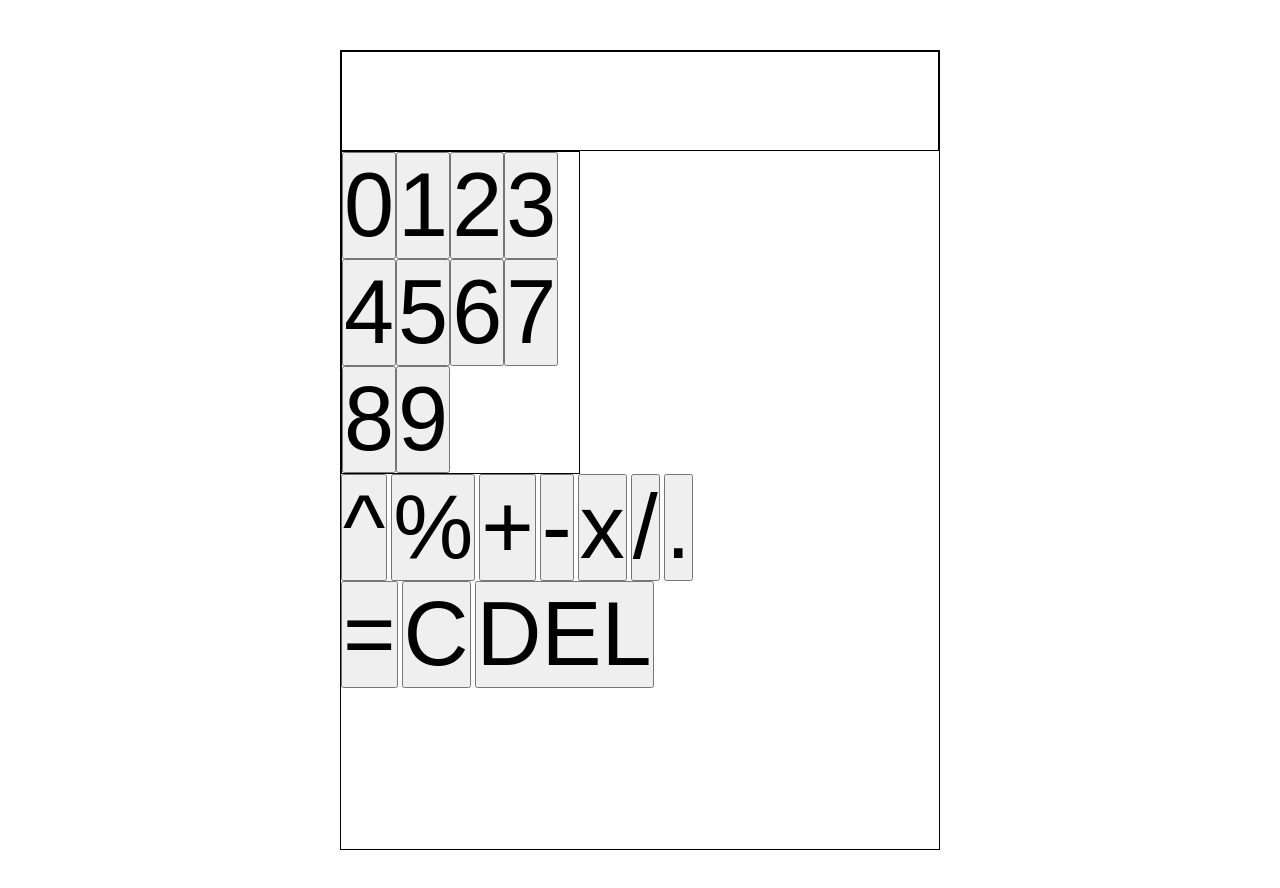
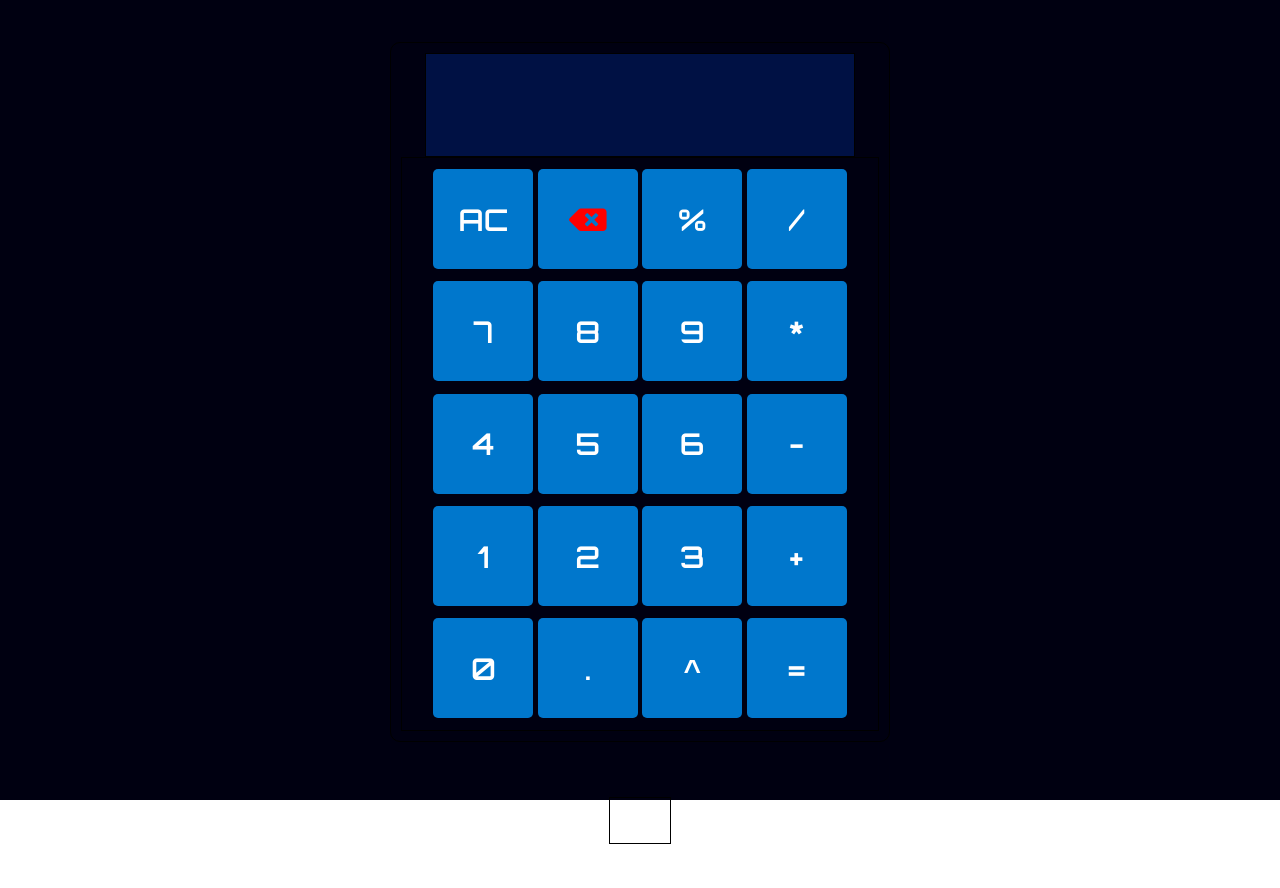
Before and after one commit to 00mark0/odin-project---calculator, a plain HTML site: page index.html in a window 1280 px wide. After the commit the page ends 849 px from the top, so only its background shows below. Drawn offline with Linux system fonts and the light colour scheme.

Commit message:
Added styling and functionality to the display

```diff
--- a/index.html
+++ b/index.html
@@ -4,38 +4,66 @@
     <meta charset="UTF-8" />
     <meta name="viewport" content="width=device-width, initial-scale=1.0" />
     <title>Calculator</title>
+    <link rel="preconnect" href="https://fonts.googleapis.com" />
+    <link rel="preconnect" href="https://fonts.gstatic.com" crossorigin />
+    <link
+      href="https://fonts.googleapis.com/css2?family=Orbitron:wght@400..900&display=swap"
+      rel="stylesheet"
+    />
+    <link
+      rel="stylesheet"
+      href="https://cdnjs.cloudflare.com/ajax/libs/font-awesome/5.15.3/css/all.min.css"
+    />
     <link rel="stylesheet" href="./style.css" />
     <script src="./main.js" defer></script>
   </head>
   <body>
+    <div class="wrapper">
+      <header>
+        <h1>Calculator Project</h1>
+      </header>
+      <main>
         <div class="container">
-      <div class="display"></div>
-      <div class="number-buttons">
-        <button id="number-0">0</button>
+          <output class="display"></output>
+          <nav class="buttons">
+            <div class="row">
+              <button id="clear">AC</button>
+              <button id="delete">
+                <i class="fas fa-backspace"></i>
+              </button>
+              <button id="percentage">%</button>
+              <button id="divide">/</button>
+            </div>
+            <div class="row">
+              <button id="number-7">7</button>
+              <button id="number-8">8</button>
+              <button id="number-9">9</button>
+              <button id="multiply">*</button>
+            </div>
+            <div class="row">
+              <button id="number-4">4</button>
+              <button id="number-5">5</button>
+              <button id="number-6">6</button>
+              <button id="minus">-</button>
+            </div>
+            <div class="row">
               <button id="number-1">1</button>
               <button id="number-2">2</button>
               <button id="number-3">3</button>
-        <button id="number-4">4</button>
-        <button id="number-5">5</button>
-        <button id="number-6">6</button>
-        <button id="number-7">7</button>
-        <button id="number-8">8</button>
-        <button id="number-9">9</button>
+              <button id="plus">+</button>
             </div>
-      <div class="operation-buttons">
+            <div class="row">
+              <button id="number-0">0</button>
+              <button id="decimal">.</button>
               <button id="power">^</button>
-        <button id="percentage">%</button>
-        <button id="plus">+</button>
-        <button id="minus">-</button>
-        <button id="multiply">x</button>
-        <button id="divide">/</button>
-        <button id="decimal">.</button>
+              <button id="equal">=</button>
             </div>
-      <div class="equal-button">
-        <button id="equal">=</button>
-        <button id="clear">C</button>
-        <button id="delete">DEL</button>
+          </nav>
         </div>
+      </main>
+      <footer>
+        <p>M.R</p>
+      </footer>
     </div>
   </body>
 </html>
--- a/main.js
+++ b/main.js
@@ -1,5 +1,22 @@
+/**
+ * The main JavaScript file for the calculator application.
+ *
+ * @file This file contains the logic for the calculator application.
+ * It defines functions to handle button clicks, perform calculations,
+ * update the display, and handle keyboard inputs.
+ *
+ * @summary Calculator application logic.
+ * @since 1.0.0
+ * @version 1.0.0
+ */
+
+// FILEPATH: /home/mark00/repos/odin-project---calculator/main.js
+
+// Selecting DOM elements
 let container = document.querySelector('.container');
 let display = document.querySelector('.display');
+
+// Object containing references to all the calculator buttons
 const buttons = {
   zero: document.querySelector('#number-0'),
   one: document.querySelector('#number-1'),
@@ -23,24 +40,61 @@ const buttons = {
   decimal: document.querySelector('#decimal'),
 };
 
+// Variables to store the current and previous operands, and the current operation
 let currentOperand = '';
 let previousOperand = '';
 let operation = undefined;
 
+// Maximum number allowed in calculations
+const MAX_NUMBER = 9007199254740991;
+
+/**
+ * Updates the display with the current operand and operation.
+ * If there is no operation or previous operand, only the current operand is displayed.
+ *
+ * @function
+ * @returns {void}
+ */
 function updateDisplay() {
   if (operation !== undefined && previousOperand !== '') {
     display.textContent = `${previousOperand} ${operation} ${currentOperand}`;
   } else {
     display.textContent = currentOperand;
   }
+  adjustFontSize();
 }
 
+/**
+ * Appends a number to the current operand.
+ * If the display length exceeds 30 characters, the number is not appended.
+ * If the resulting number exceeds the maximum allowed number, it is not appended.
+ *
+ * @function
+ * @param {number} number - The number to append.
+ * @returns {void}
+ */
 function appendNumber(number) {
+  if (display.textContent.length >= 30) {
+    return;
+  }
+
+  if (parseFloat(currentOperand + number.toString()) > MAX_NUMBER) {
+    return;
+  }
+
   currentOperand += number.toString();
   updateDisplay();
+  adjustFontSize();
   disableDecimalButton();
 }
 
+/**
+ * Sets the chosen operation and performs the calculation if necessary.
+ *
+ * @function
+ * @param {string} op - The operation to perform.
+ * @returns {void}
+ */
 function chooseOperation(op) {
   if (currentOperand === '') {
     return;
@@ -57,6 +111,12 @@ function chooseOperation(op) {
   updateDisplay();
 }
 
+/**
+ * Performs the calculation based on the current operation and operands.
+ *
+ * @function
+ * @returns {void}
+ */
 function compute() {
   const prev = parseFloat(previousOperand);
   const current = parseFloat(currentOperand);
@@ -92,6 +152,11 @@ function compute() {
       return;
   }
 
+  if (currentOperand > MAX_NUMBER) {
+    currentOperand = 'Error: Number is too large';
+    return;
+  }
+
   if (currentOperand % 1 !== 0) {
     currentOperand = parseFloat(currentOperand.toFixed(2));
   }
@@ -100,6 +165,12 @@ function compute() {
   previousOperand = '';
 }
 
+/**
+ * Performs the calculation and updates the display.
+ *
+ * @function
+ * @returns {void}
+ */
 function equals() {
   if (
     operation !== undefined &&
@@ -111,6 +182,12 @@ function equals() {
   updateDisplay();
 }
 
+/**
+ * Clears the current and previous operands, and the operation.
+ *
+ * @function
+ * @returns {void}
+ */
 function clear() {
   currentOperand = '';
   previousOperand = '';
@@ -120,11 +197,23 @@ function clear() {
   disableDecimalButton();
 }
 
+/**
+ * Deletes the last character from the current operand.
+ *
+ * @function
+ * @returns {void}
+ */
 function deleteNumber() {
   currentOperand = currentOperand.toString().slice(0, -1);
   updateDisplay();
 }
 
+/**
+ * Appends a decimal point to the current operand if it doesn't already contain one.
+ *
+ * @function
+ * @returns {void}
+ */
 function appendDecimal() {
   if (!currentOperand.includes('.')) {
     currentOperand += '.';
@@ -133,6 +222,12 @@ function appendDecimal() {
   disableDecimalButton();
 }
 
+/**
+ * Disables the decimal button if the current operand already contains a decimal point.
+ *
+ * @function
+ * @returns {void}
+ */
 function disableDecimalButton() {
   const decimalIndex = currentOperand.indexOf('.');
   if (decimalIndex !== -1 && decimalIndex < currentOperand.length - 1) {
@@ -142,6 +237,13 @@ function disableDecimalButton() {
   }
 }
 
+/**
+ * Handles key press events and performs the corresponding action.
+ *
+ * @function
+ * @param {KeyboardEvent} e - The key press event.
+ * @returns {void}
+ */
 function handleKeyPress(e) {
   switch (e.key) {
     case '0':
@@ -209,6 +311,28 @@ function handleKeyPress(e) {
   }
 }
 
+/**
+ * Adjusts the font size of the display based on its content length.
+ *
+ * @function
+ * @returns {void}
+ */
+function adjustFontSize() {
+  const display = document.querySelector('.display');
+  let length = display.textContent.length;
+
+  if (length > 20) {
+    display.style.fontSize = '10px';
+  } else if (length > 15) {
+    display.style.fontSize = '20px';
+  } else if (length > 10) {
+    display.style.fontSize = '30px';
+  } else {
+    display.style.fontSize = '50px';
+  }
+}
+
+// Event listeners for button clicks
 buttons.zero.addEventListener('click', () => appendNumber(0));
 buttons.one.addEventListener('click', () => appendNumber(1));
 buttons.two.addEventListener('click', () => appendNumber(2));
@@ -234,6 +358,7 @@ window.addEventListener('keydown', handleKeyPress);
 buttons.delete.addEventListener('click', deleteNumber);
 buttons.decimal.addEventListener('click', appendDecimal);
 
+// Prevent form submission
 const form = document.querySelector('form');
 if (form) {
   form.addEventListener('submit', (e) => {
--- a/style.css
+++ b/style.css
@@ -4,34 +4,87 @@
   box-sizing: border-box;
 }
 
+.wrapper {
+  display: flex;
+  flex-direction: column;
+  justify-content: center;
+  align-items: center;
+  height: 100vh;
+  background-color: #000011;
+  color: #ffffff;
+  font-family: 'Orbitron', sans-serif;
+}
+
 .container {
   display: flex;
   flex-direction: column;
-  width: 600px;
-  height: 800px;
+  width: 500px;
+  height: 700px;
   border: 1px solid black;
   margin: 50px auto;
+  background-color: #000011;
+  border-radius: 10px;
+  padding: 10px;
 }
 
 .display {
   border: 1px solid black;
-  width: 100%;
-  height: 100px;
+  width: 90%;
+  height: 120px;
   position: relative;
   top: 0;
+  background-color: #001144;
+  color: #ffffff;
+  display: flex;
+  align-items: center;
+  justify-content: flex-end;
+  margin: 0 auto;
+  padding: 10px;
+  font-size: 50px;
 }
 
 p {
   border: 1px solid black;
+  padding: 10px;
+  margin: 5px;
+  text-align: center;
+  font-size: 20px;
 }
 
-.number-buttons {
-  border: 1px solid black;
+.buttons {
   display: flex;
   flex-wrap: wrap;
-  width: 40%;
+  justify-content: center;
+  align-items: center;
+  padding: 10px;
+  gap: 10px;
+  border: 1px solid black;
+  height: 100%;
 }
 
 button {
-  font-size: 90px;
+  font-size: 30px;
+  padding: 10px;
+  background-color: #0077cc;
+  color: #ffffff;
+  border: none;
+  border-radius: 5px;
+  cursor: pointer;
+  width: 100px;
+  height: 100px;
+  font-family: 'Orbitron', sans-serif;
+  font-weight: 600;
+  transition: background-color 0.3s;
 }
+
+button:hover {
+  background-color: #005999;
+}
+
+button:active {
+  background-color: #003366;
+}
+
+#delete i {
+  color: red;
+}
```
Lines whose indentation alone changed are shown as unchanged.
